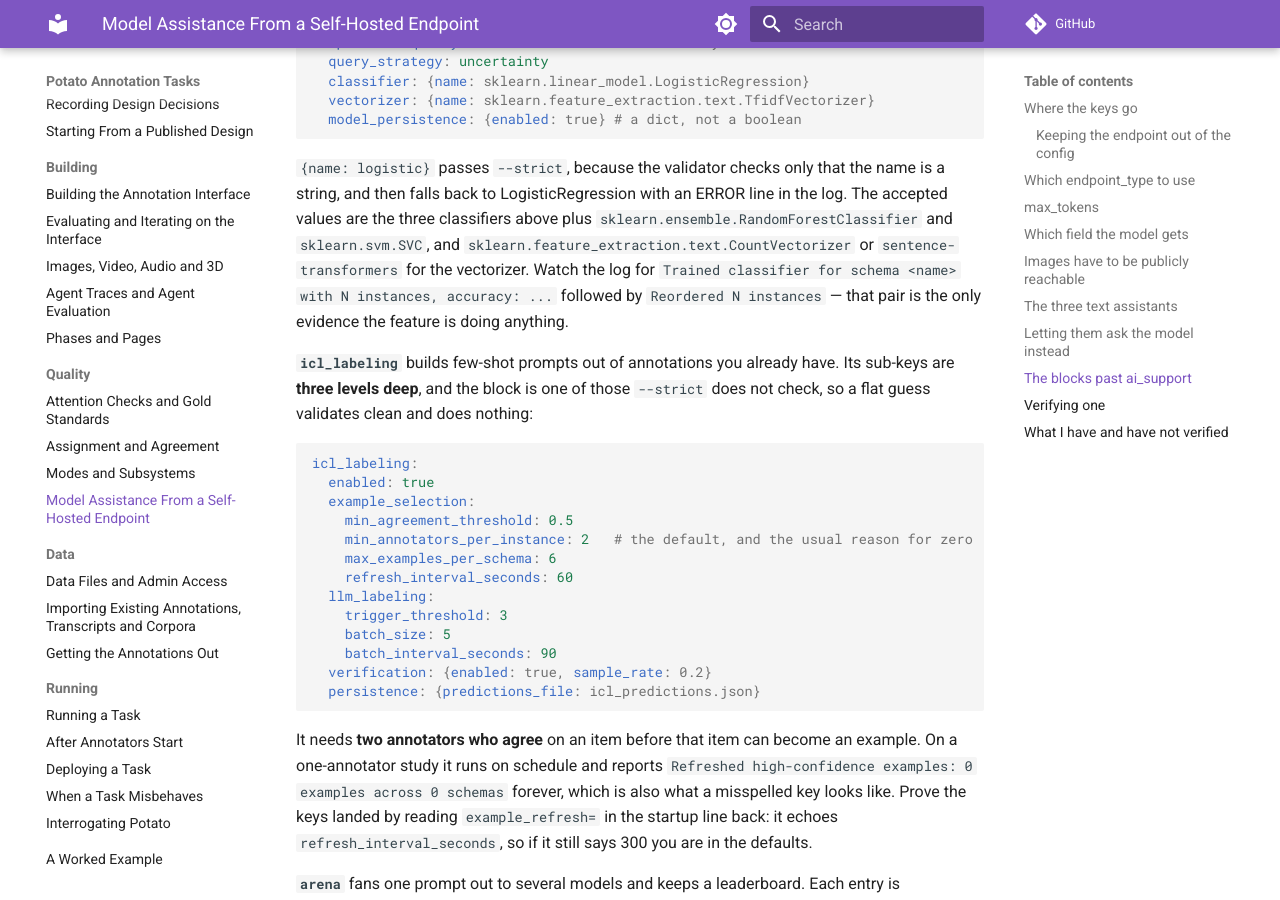
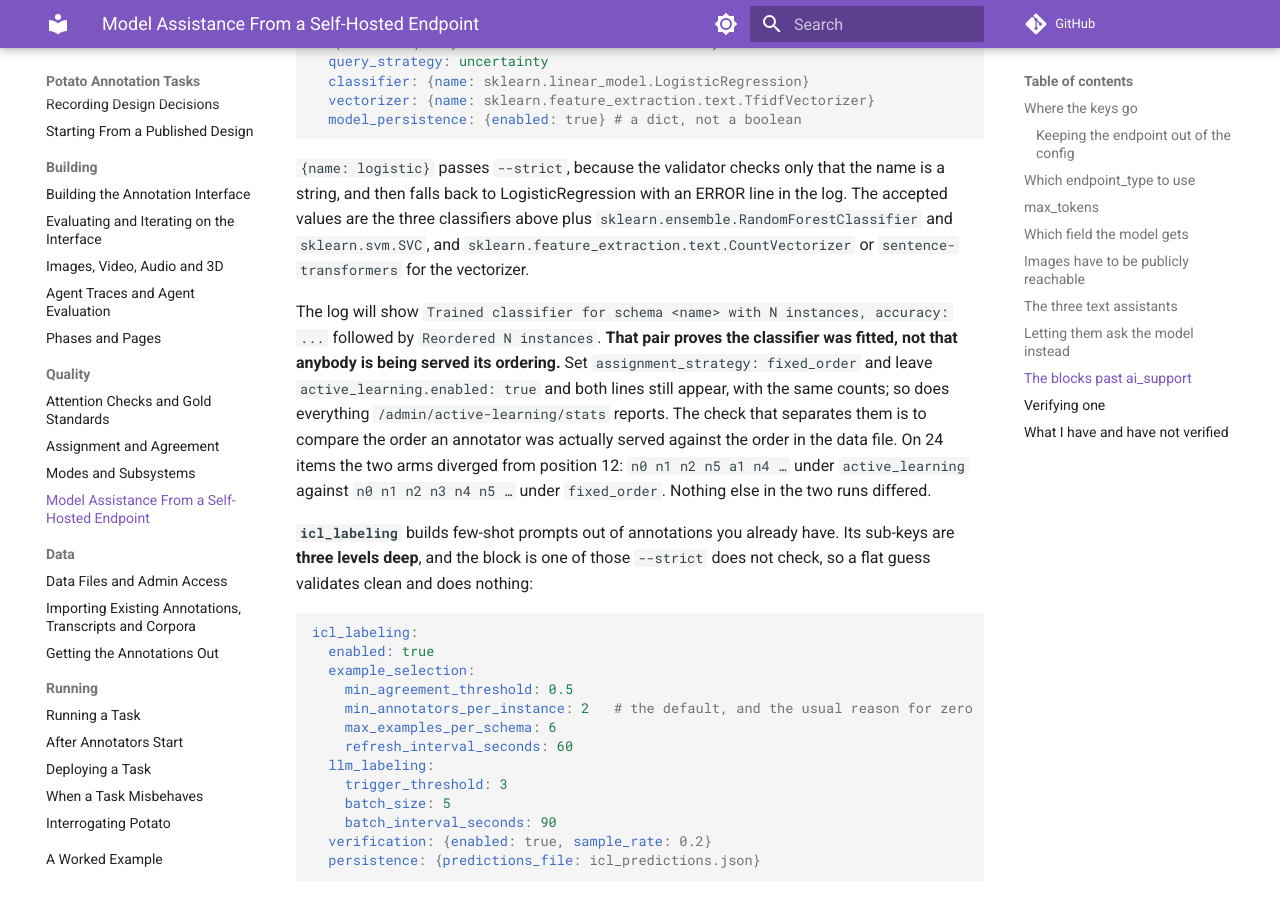
Before and after one commit to davidjurgens/potato-skill, an MkDocs documentation site: the page built from docs/model-assistance.md, in a window 1280 px wide and 900 px high, scrolled down 6368 px. Built offline with MkDocs 1.6.1 and Material for MkDocs 9.7.7, drawn with Linux system fonts in a browser that asks for light colours; comment, search, counter and statistics services are not loaded; some of the changed text lies outside the part shown.

Commit message:
docs(active learning): the training log proves a fit, not that anyone is served
Two arms on 24 items, identical but for assignment_strategy. The
active_learning arm served a reordered pool; the fixed_order arm served the
file order. Their logs differ in one accuracy digit from fold assignment, and
/admin/active-learning/stats reports the same thing for both. The pack told
readers to watch for the Trained/Reordered pair as the evidence the feature
works, and that pair appears identically where it does nothing.

Also drops llm_confidence from the two places the pack recommended it for
model-driven ordering. It assigns at random and says so only in a source
comment; measured against the configured order on the same 24 items.

Co-Authored-By: Claude Opus 5 (1M context) <noreply@anthropic.com>
Claude-Session: https://claude.ai/code/session_01PJAwjvg871XGFuA8khHbjC

```diff
--- a/docs/model-assistance.md
+++ b/docs/model-assistance.md
@@ -296,9 +296,18 @@ name is a string, and then falls back to LogisticRegression with an ERROR line i
 the log. The accepted values are the three classifiers above plus
 `sklearn.ensemble.RandomForestClassifier` and `sklearn.svm.SVC`, and
 `sklearn.feature_extraction.text.CountVectorizer` or `sentence-transformers` for
-the vectorizer. Watch the log for `Trained classifier for schema <name> with N
-instances, accuracy: ...` followed by `Reordered N instances` — that pair is the
-only evidence the feature is doing anything.
+the vectorizer.
+
+The log will show `Trained classifier for schema <name> with N instances,
+accuracy: ...` followed by `Reordered N instances`. **That pair proves the
+classifier was fitted, not that anybody is being served its ordering.** Set
+`assignment_strategy: fixed_order` and leave `active_learning.enabled: true`
+and both lines still appear, with the same counts; so does everything
+`/admin/active-learning/stats` reports. The check that separates them is to
+compare the order an annotator was actually served against the order in the
+data file. On 24 items the two arms diverged from position 12:
+`n0 n1 n2 n5 a1 n4 …` under `active_learning` against `n0 n1 n2 n3 n4 n5 …`
+under `fixed_order`. Nothing else in the two runs differed.
 
 **`icl_labeling`** builds few-shot prompts out of annotations you already have.
 Its sub-keys are **three levels deep**, and the block is one of those `--strict`
@@ -471,6 +480,12 @@ reading the response body and the rendered DOM:
   `/admin/judge-alignment` reporting agreement against the human labels
 - `active_learning` training and reordering a twenty-item queue, and the dotted
   sklearn paths above being the names it accepts
+- `active_learning` retraining as annotations arrive (six fits across 24 items
+  at `update_frequency: 2`) and the reordered pool actually reaching the
+  annotator — and the same log and the same `/admin/active-learning/stats`
+  appearing on a `fixed_order` arm where it reaches nobody
+- `llm_confidence` assigning at random, on 24 items, with a fitted classifier
+  available to it
 - `icl_labeling` collecting examples once a second annotator agreed — 0 across 0
   on one annotator, 6 across 2 schemas on two
 - `arena` running two models against one prompt and recording a preference
@@ -501,8 +516,4 @@ conclude anything about your config.
 Not run, and not claimed: every commercial provider; `ollama` and the rest of the
 endpoint list; `icl_labeling`, `judge_calibration`, `arena` and `solo_mode`, all
 of which take the same endpoint config and so inherit whatever is true of it
-above. `active_learning` starts its training thread and logs
-`Active learning manager initialized (query_strategy=..., ...)` on
-`enabled: true` alone, without `assignment_strategy: active_learning`; whether
-the reordered pool is then served is the strategy's decision, and I did not
-annotate far enough to watch it retrain.
+above.
```
Also changed, not shown: docs/assignment-and-agreement.md (+6 -2 lines), docs/designing-a-task.md (+7 -3 lines), skills/potato-tasks/references/assignment-and-agreement.md (+6 -2 lines), skills/potato-tasks/references/designing-a-task.md (+7 -3 lines), skills/potato-tasks/references/model-assistance.md (+19 -8 lines).
